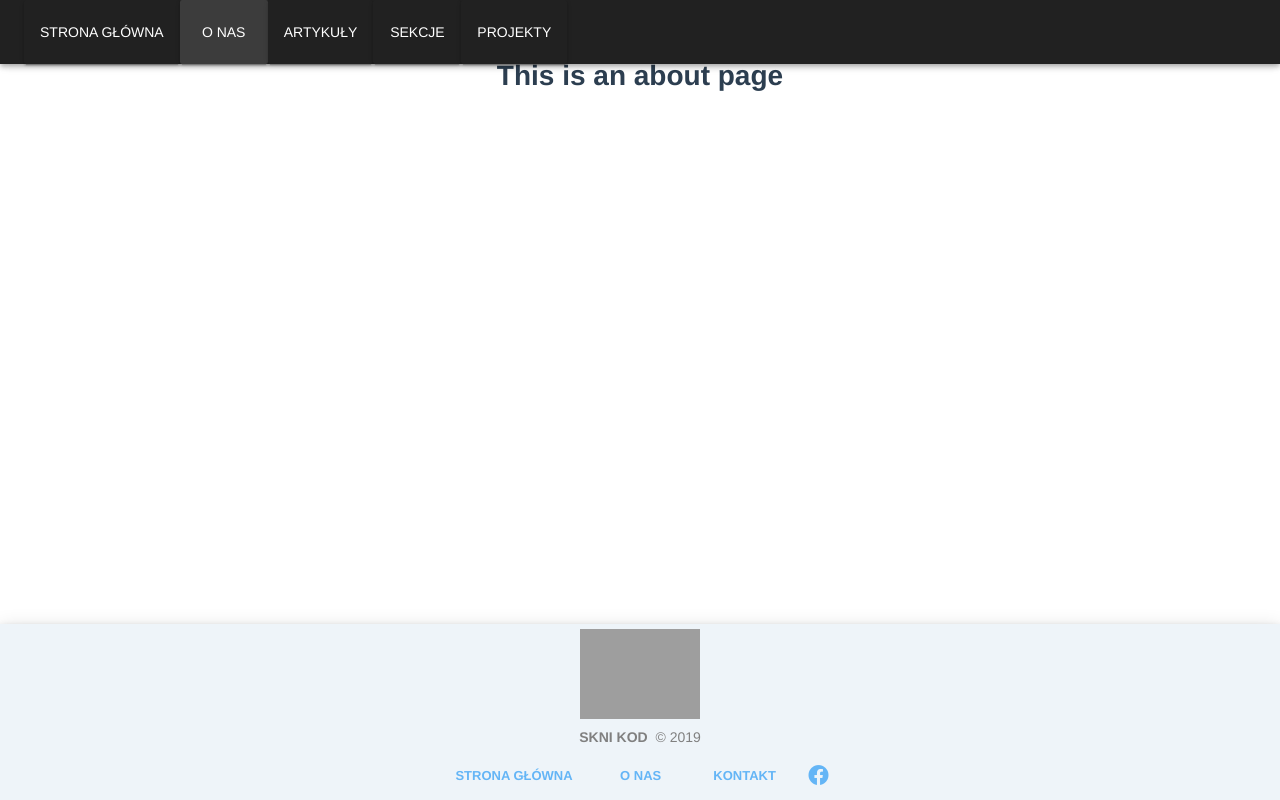
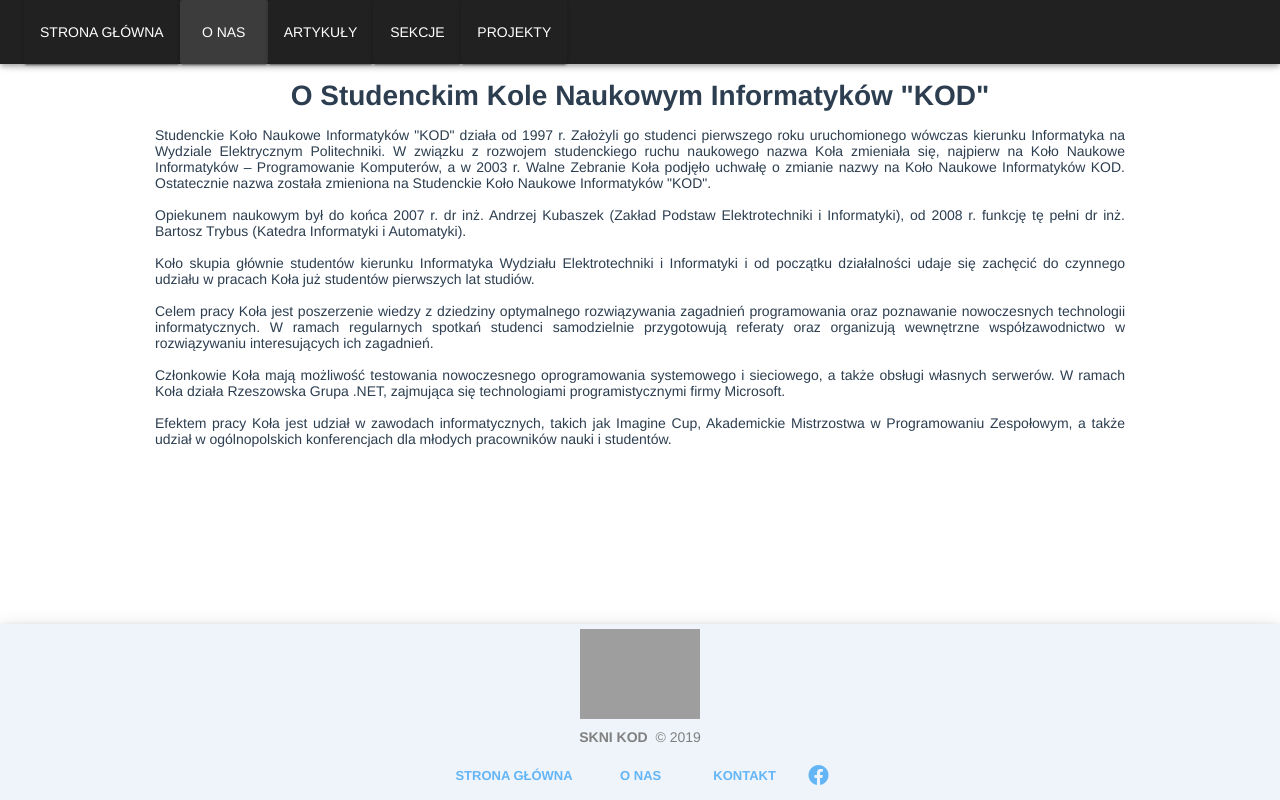
Before and after one commit to skni-kod/SKNIFrontEnd, a Vue app: page /#/about in a window 1280 px wide. Built offline with nearby package versions, Linux system fonts and the light colour scheme; what vue-moment would draw is missing.

Commit message:
Added some informations to About Page

```diff
--- a/src/views/About.vue
+++ b/src/views/About.vue
@@ -1,5 +1,30 @@
 <template>
   <div class='about'>
-    <h1>This is an about page</h1>
+    <h1 class='about-header'>O Studenckim Kole Naukowym Informatyków "KOD"</h1>
+    <div class='about-content'>
+      <p>Studenckie Koło Naukowe Informatyków "KOD" działa od 1997 r. Założyli go studenci pierwszego roku uruchomionego wówczas kierunku Informatyka na Wydziale Elektrycznym Politechniki. W związku z rozwojem studenckiego ruchu naukowego nazwa Koła zmieniała się, najpierw na Koło Naukowe Informatyków – Programowanie Komputerów, a w 2003 r. Walne Zebranie Koła podjęło uchwałę o zmianie nazwy na Koło Naukowe Informatyków KOD. Ostatecznie nazwa została zmieniona na Studenckie Koło Naukowe Informatyków "KOD".</p>
+      <p>Opiekunem naukowym był do końca 2007 r. dr inż. Andrzej Kubaszek (Zakład Podstaw Elektrotechniki i Informatyki), od 2008 r. funkcję tę pełni dr inż. Bartosz Trybus (Katedra Informatyki i Automatyki).</p>
+      <p>Koło skupia głównie studentów kierunku Informatyka Wydziału Elektrotechniki i Informatyki i od początku działalności udaje się zachęcić do czynnego udziału w pracach Koła już studentów pierwszych lat studiów.</p>
+      <p>Celem pracy Koła jest poszerzenie wiedzy z dziedziny optymalnego rozwiązywania zagadnień programowania oraz poznawanie nowoczesnych technologii informatycznych. W ramach regularnych spotkań studenci samodzielnie przygotowują referaty oraz organizują wewnętrzne współzawodnictwo w rozwiązywaniu interesujących ich zagadnień.</p>
+      <p>Członkowie Koła mają możliwość testowania nowoczesnego oprogramowania systemowego i sieciowego, a także obsługi własnych serwerów. W ramach Koła działa Rzeszowska Grupa .NET, zajmująca się technologiami programistycznymi firmy Microsoft.</p>
+      <p>Efektem pracy Koła jest udział w zawodach informatycznych, takich jak Imagine Cup, Akademickie Mistrzostwa w Programowaniu Zespołowym, a także udział w ogólnopolskich konferencjach dla młodych pracowników nauki i studentów.</p>
+    </div>
   </div>
 </template>
+
+<style scoped>
+  .about{
+    margin-top: 20px;
+    margin-left: auto;
+    margin-right: auto;
+    max-width: 1000px;
+  }
+
+  .about-content{
+    margin: 15px;
+  }
+
+  .about-content p{
+    text-align: justify;
+  }
+</style>
```
